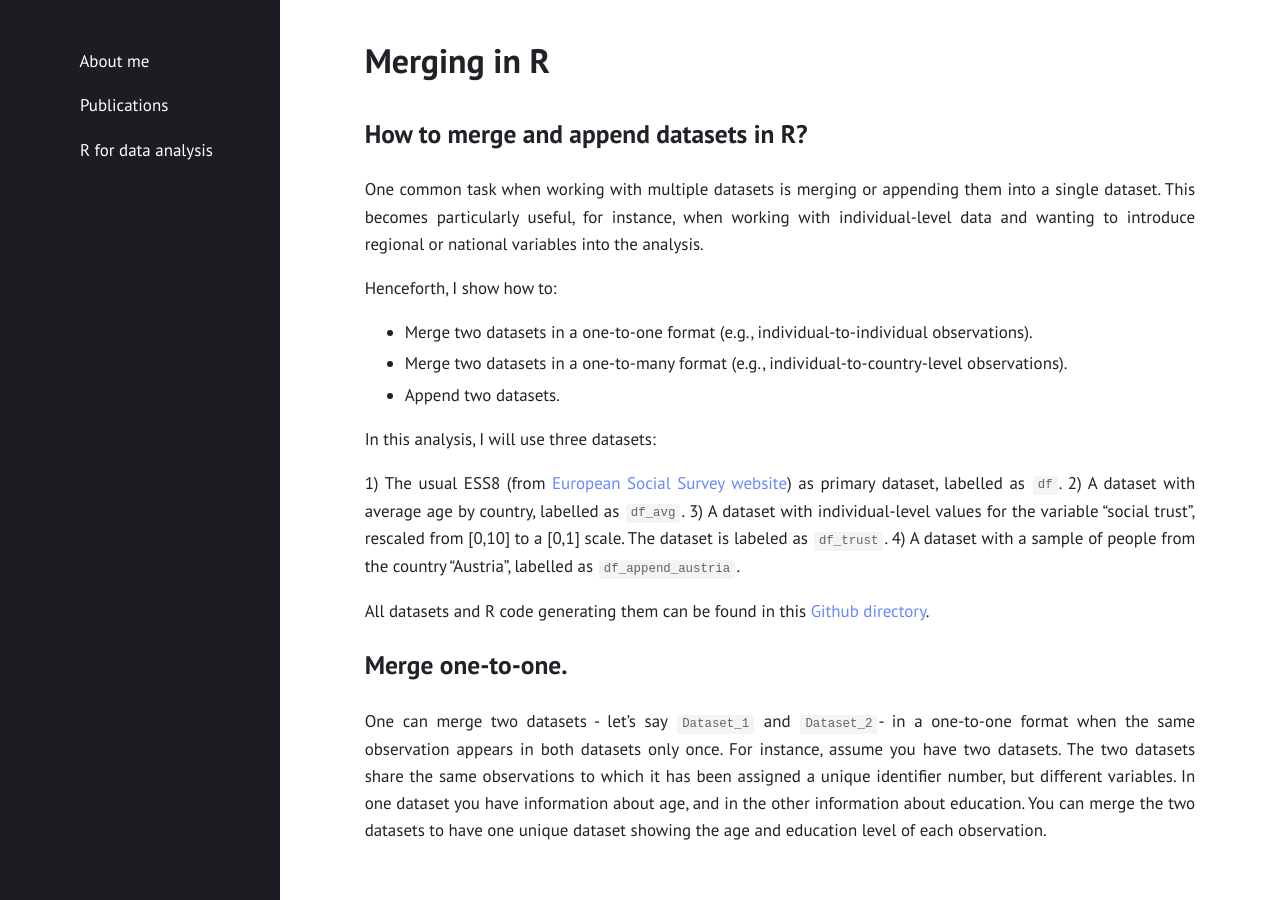
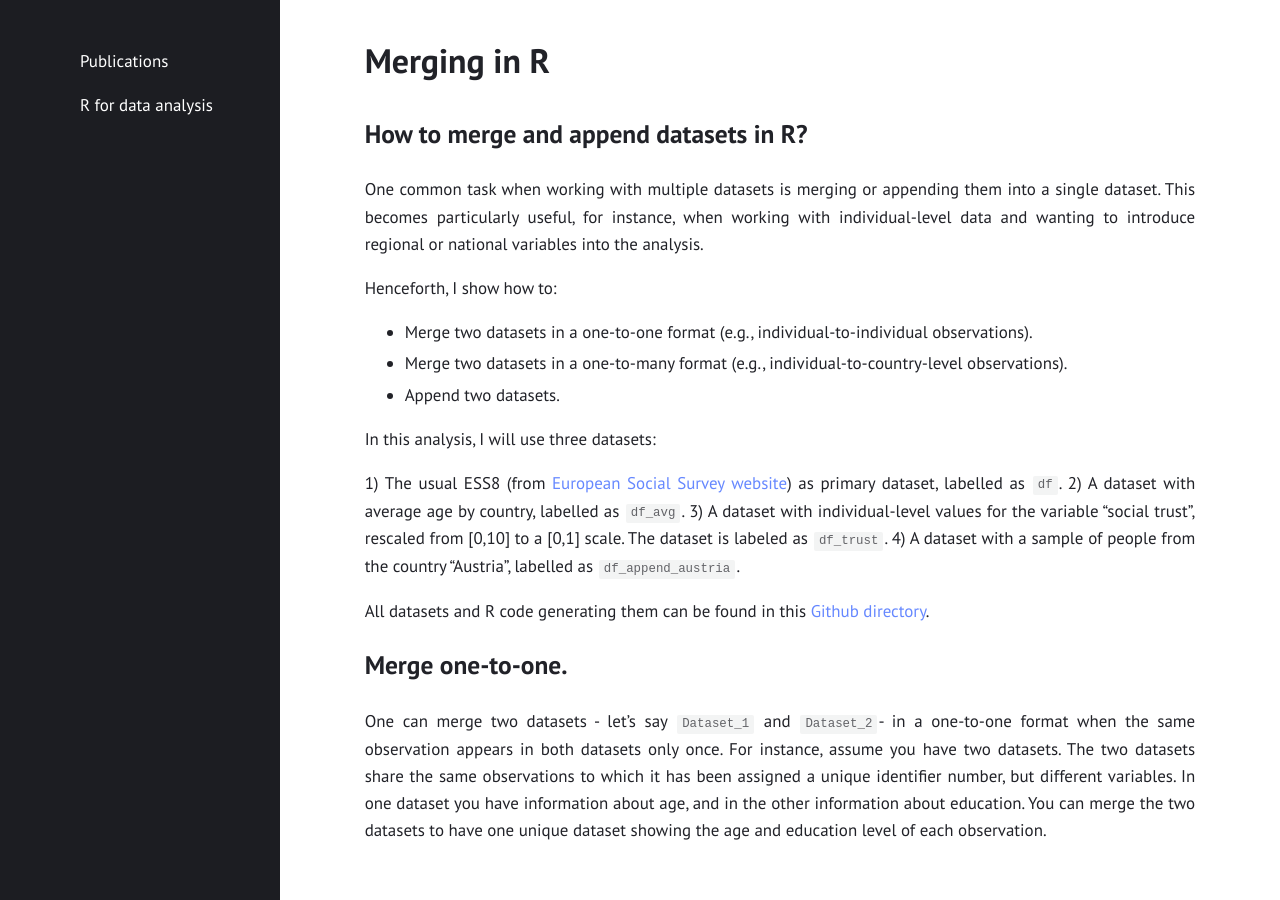
Before and after one commit to gubellom/gubellom.github.io, a Jekyll site: the page built from R files/Merging.md, in a window 1280 px wide. Built offline with Jekyll 4.4.1, drawn with Linux system fonts in a browser that asks for light colours.

Commit message:
Update _config.yml
Signed-off-by: Michele Gubello <62111923+gubellom@users.noreply.github.com>

```diff
--- a/_config.yml
+++ b/_config.yml
@@ -18,7 +18,7 @@ minimal: false             # use a dark header
 # Menu
 
 navigation:                # accepts {file, title, url, icon, sidebaricon}
-  - {file: "presentation.md", title: "About me"} #, icon: assets/fontawesome/home.svg
+ # - {file: "presentation.md", title: "About me"} #, icon: assets/fontawesome/home.svg
   - {file: "replication.md", title: "Publications"} # , icon: briefcase
   - {url: "/michelegubello_Introduction/", title: "R for data analysis"} #, icon: folder-open
  # - {file: "cv.md", title: "CV", icon: envelope }
```
